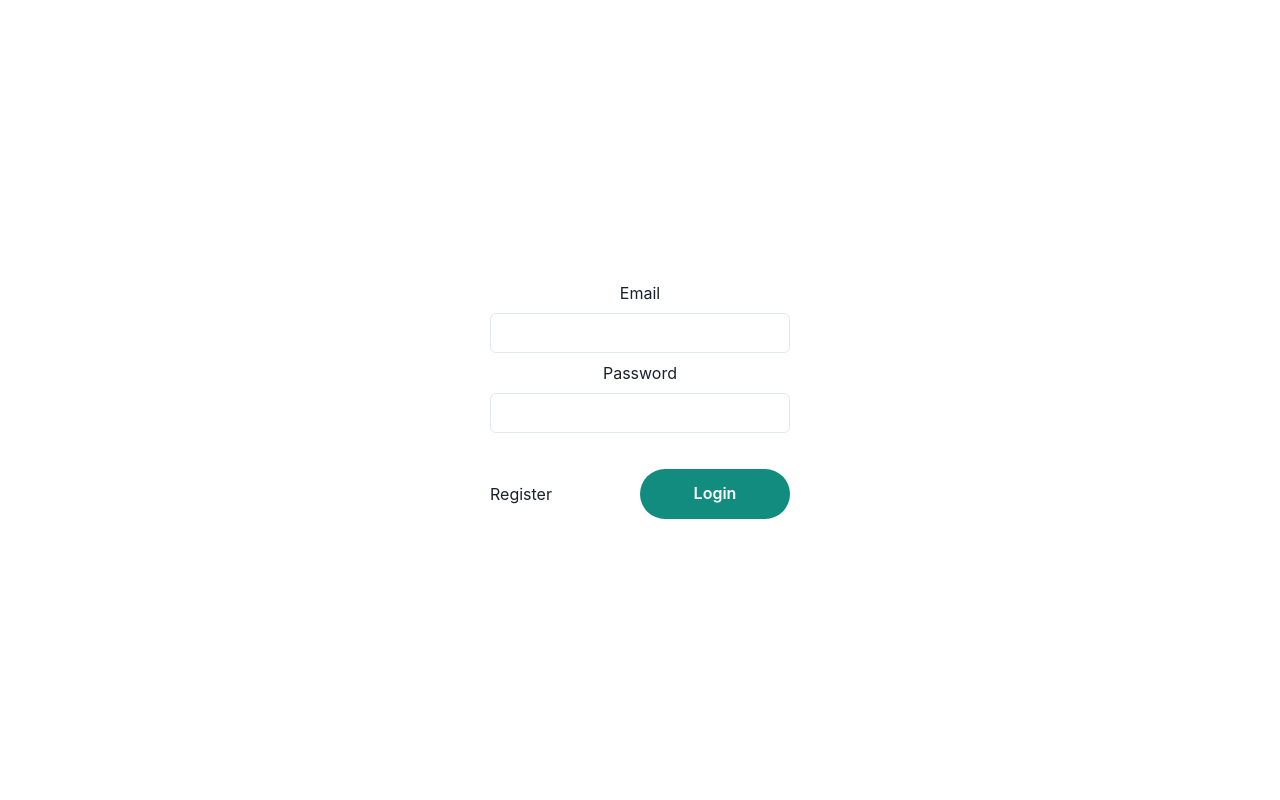
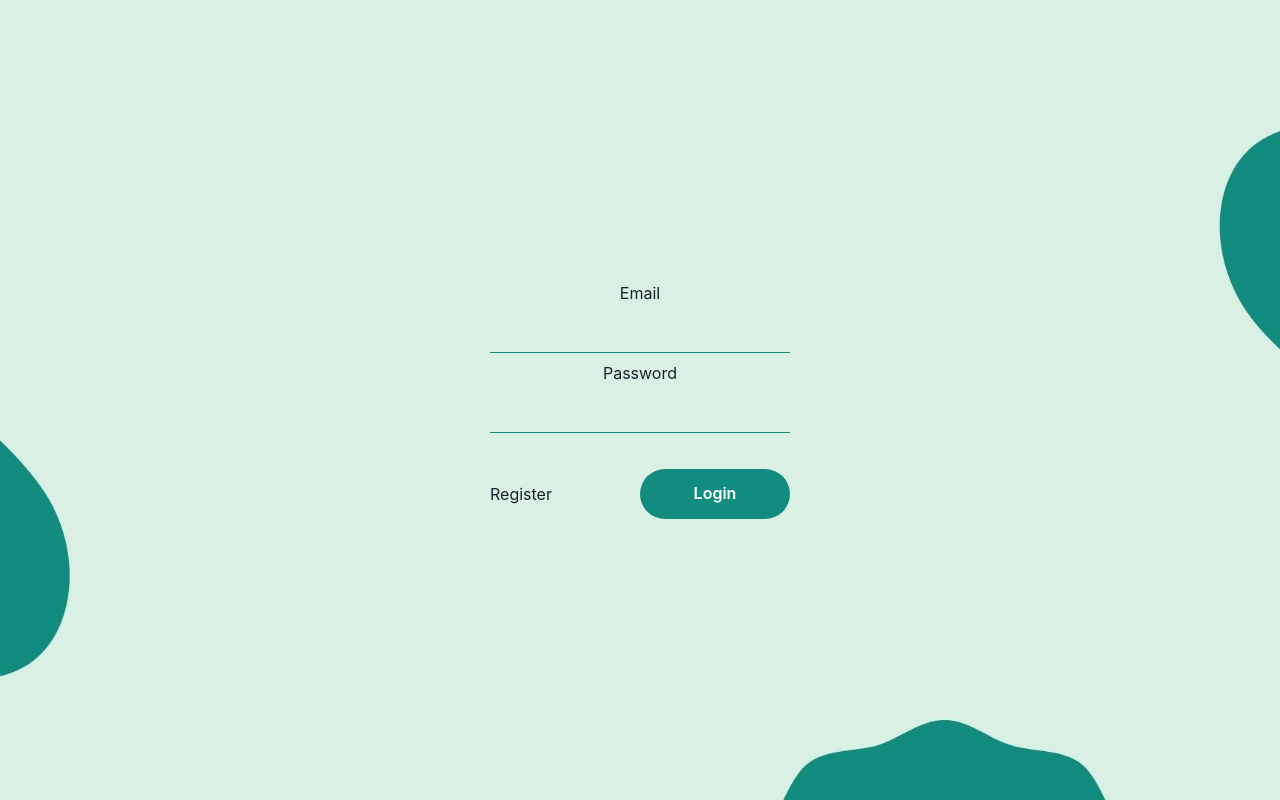
Before and after one commit to tomasbirbe/Chat, a React (Vite) app in the folder front/: page /login in a window 1280 px wide. Built offline with nearby package versions, Linux system fonts and the light colour scheme; no server answers.

Commit message:
Modify styles of some components and fix the wekbkit autofill styles

```diff
--- a/front/index.html
+++ b/front/index.html
@@ -2,7 +2,6 @@
 <html lang="en">
   <head>
     <meta charset="UTF-8" />
-    <link rel="icon" type="image/svg+xml" href="/src/favicon.svg" />
     <meta name="viewport" content="width=device-width, initial-scale=1.0" />
     <title>Vite App</title>
   </head>
--- a/front/src/pages/Login.tsx
+++ b/front/src/pages/Login.tsx
@@ -2,7 +2,7 @@ import React, { useContext } from 'react';
 import axios from 'axios';
 import authContext from '../../authContext';
 import { useNavigate } from 'react-router-dom';
-import { Container, Link, Stack, Text } from '@chakra-ui/layout';
+import { Box, Container, Link, Stack, Text } from '@chakra-ui/layout';
 import { Input } from '@chakra-ui/input';
 import { Button } from '@chakra-ui/button';
 
@@ -36,6 +36,10 @@ const Login: React.FC = () => {
       alignItems="center"
       maxWidth="xl%"
       height="100%"
+      bgPosition="center"
+      bgRepeat="no-repeat"
+      bgSize="cover"
+      bgImage="url('../../assets/wallpaper.jpg')"
     >
       <Stack
         as="form"
@@ -49,11 +53,17 @@ const Login: React.FC = () => {
         <Stack>
           <Stack as="label" width="300px" align="center">
             <Text>Email</Text>
-            <Input type="email" height="40px" autoComplete="email" />
+            <Input
+              type="email"
+              height="40px"
+              autoComplete="email"
+              variant="oneLine"
+            />
           </Stack>
           <Stack as="label" width="300px" align="center">
             <Text>Password</Text>
             <Input
+              variant="oneLine"
               type="password"
               height="40px"
               autoComplete="current-password"
--- a/front/theme.ts
+++ b/front/theme.ts
@@ -1,8 +1,50 @@
 import { extendTheme } from '@chakra-ui/react';
+
+const primary = '#128C7E';
+const primaryDarker = '#0D645A';
+const primaryDarkest = '#06322D';
 
 const theme = extendTheme({
   colors: {
-    primary: '#128C7E',
+    primary,
+  },
+  components: {
+    Button: {
+      baseStyle: {
+        _hover: {
+          backgroundColor: primaryDarker,
+        },
+        _focus: {
+          boxShadow: 'none',
+        },
+        _active: {
+          backgroundColor: primaryDarkest,
+        },
+      },
+      defaultProps: {
+        variant: null,
+      },
+    },
+    Input: {
+      baseStyle: {
+        field: {
+          background: 'red',
+        },
+      },
+      size: {},
+      variants: {
+        oneLine: {
+          field: {
+            borderBottom: `1px solid ${primary}`,
+            background: 'transparent',
+            borderRadius: '0px',
+          },
+        },
+      },
+      defaultProps: {
+        variant: null,
+      },
+    },
   },
   styles: {
     global: {
@@ -12,6 +54,15 @@ const theme = extendTheme({
       'html,body,#root': {
         height: '100%',
       },
+      ':-webkit-autofill': {
+        '-webkit-box-shadow': '0 0 0 30px #DAF0E4 inset ;',
+      },
+      ':-webkit-autofill:focus': {
+        '-webkit-box-shadow': '0 0 0 30px #DAF0E4 inset ;',
+      },
+      ':-webkit-autofill:active': {
+        '-webkit-box-shadow': '0 0 0 30px #DAF0E4 inset ;',
+      },
     },
   },
 });
```
Also changed, not shown: front/assets/wallpaper.jpg (added), front/assets/wallpaper2.png (added).
